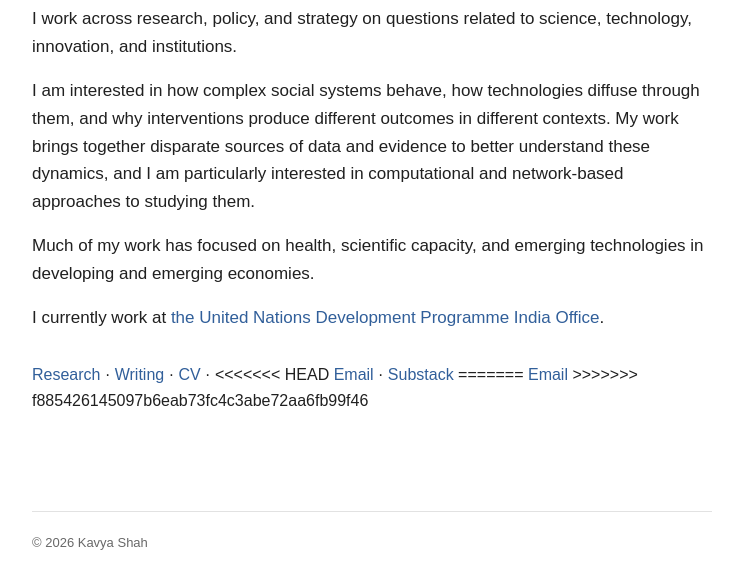
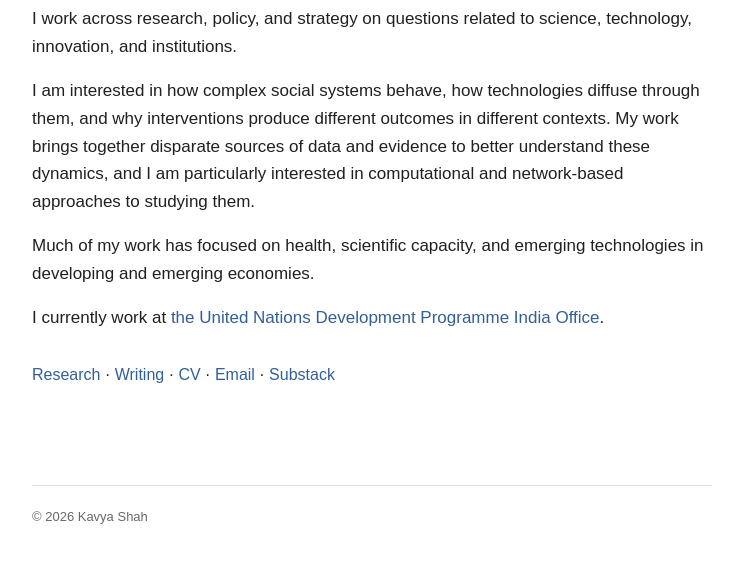
Before and after one commit to kavyarshah/kavyarshah.github.io, a plain HTML site: page index.html in a window 1280 px wide. Shown: the part 190-778 px from the top of the page, without its empty margins (268-1011 px from the left). Drawn offline with Linux system fonts and the light colour scheme.

Commit message:
Fix homepage contact links

```diff
--- a/index.html
+++ b/index.html
@@ -75,13 +75,9 @@
         ·
         <a href="cv.pdf" target="_blank">CV</a>
         ·
-<<<<<<< HEAD
-        <a href="mailto:YOUR_EMAIL">Email</a>
+        <a href="mailto:kavyasha@gmail.com">Email</a>
         ·
         <a href="https://kavyarshah.substack.com/">Substack</a>
-=======
-        <a href="mailto:kavyasha@gmail.com">Email</a>
->>>>>>> f885426145097b6eab73fc4c3abe72aa6fb99f46
       </p>
 
     </main>
```
